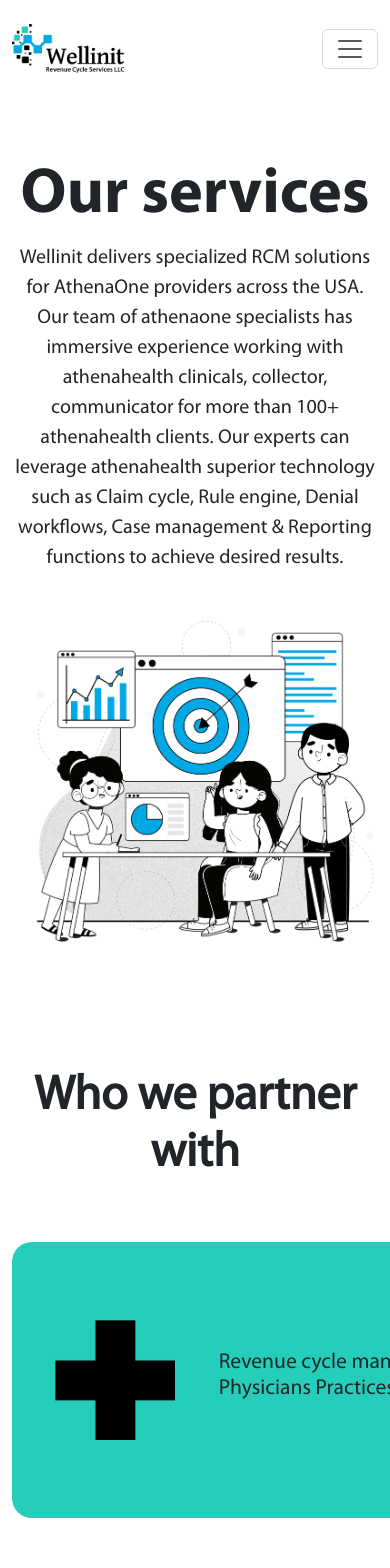
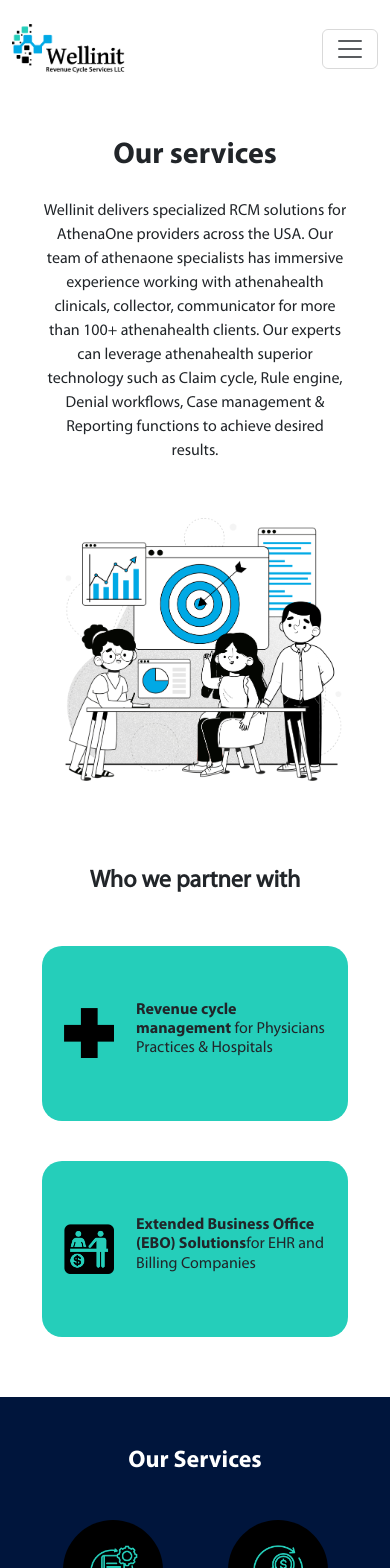
Before and after one commit to iyyappan-igt/wellinit, a React (Create React App) app: page /service in a window 390 px wide. Shown: the top 1568 px of the page. Built offline with nearby package versions, Linux system fonts and the light colour scheme; a web font is replaced by a local one.

Commit message:
'changes'

```diff
--- a/src/App.css
+++ b/src/App.css
@@ -27,14 +27,18 @@ a{
   font-size: 16px;
   font-weight: 600;
   margin: 0px;
+
 }
 .nav-links{
   gap: 80px;
 }
-.nav-links .nav-items:nth-child(6){
-  background-color: #00A9E5;
+.active{
+  background-color: #00A9E5 !important;
   padding: 12px 20px;
-  color: #ffff;
+}
+.active a{
+  color: white !important;
+
 }
 
 .navsec{
@@ -273,11 +277,14 @@ a{
 .entry-form{
   margin: 0px 215px;
 }
+.forms{
+  padding: 20px 0px;
+}
 .input-grp input , .select-grp select , .text-grp textarea , .input-grp input:focus , .select-grp select:focus-visible{
   padding: 20px 30px;
     border-radius: 43px;
+    margin-bottom: 6px;
     width: 100%;
-    margin: 25px 0px 5px 0px;
     border: 2px solid #25CEBA !important;
     box-shadow: none !important;
     outline: none !important;
@@ -778,33 +785,46 @@ object-fit: contain;
   height: 22px;
   object-fit: contain;
 }
+.service-intro{
+  margin: 0px 230px;
+}
 .service-name h2{
   font-size: 64px;
   font-family: 'Font-Bold' , sans-serif;
 }
 .service-name p{
   font-size: 20px;
+  margin: 25px 0px;
 }
 .service-img img{
   width: 540px;
+  margin-top: 30px;
 }
+
 .partner-box{
-  width: 550px;
+  width: 600px;
   background-color: #25CEBA;
   padding: 78px 0px;
   border-radius: 20px;
-  margin-top: 50px;
+  margin: 30px 0px
 }
 .pb-img{
-  width: 120px
+  width: 125px
 }
 .pb-name{
   width: 300px;
 }
+.pb-name h4{
+  font-size: 28px;
+}
 .sp-title h2{
   font-size: 48px;
   font-weight: 600;
+  margin-bottom: 50px;
 }
 .service-partner , .service-intro{
   padding: 60px 0px;
 }
+.bold-name{
+  font-family: "Font-Bold" , sans-serif;
+}
--- a/src/Components/Navbar.jsx
+++ b/src/Components/Navbar.jsx
@@ -1,9 +1,13 @@
 import React from "react";
 import { Nav } from "../Constants/Nav";
-import { Link } from "react-router-dom";
+import { Link, useLocation } from "react-router-dom";
 
 
 function Navbar() {
+
+     const {pathname} = useLocation()
+
+
   return (
     <section className="navsec">
         <div className="container">
@@ -29,7 +33,7 @@ function Navbar() {
                 {
                     Nav.titles.map((data , i)=>{
                         return(
-                            <div className="nav-items" key={i}>
+                            <div className={pathname == data?.link ? 'nav-items active' : 'nav-items'}  key={i}>
                               <Link to={data?.link}><h5>{data?.name}</h5></Link>
 
                             </div>
--- a/src/Constants/Service.contant.js/Service.js
+++ b/src/Constants/Service.contant.js/Service.js
@@ -17,11 +17,13 @@ export const servicepage = {
 
           {
             image : "assets/medical-icon.png",
-            name : "Revenue cycle management for Physicians Practices & Hospitals"
+            srt_name : "Revenue cycle management",
+            name : " for Physicians Practices & Hospitals"
           },
           {
               image : "assets/medical-icon_billing.png",
-              name : "Extended Business Office (EBO) Solutions for EHR and Billing Companies"
+              srt_name : "Extended Business Office (EBO) Solutions",
+              name : "for EHR and Billing Companies"
           }
 
          ]
--- a/src/Pages/About.jsx
+++ b/src/Pages/About.jsx
@@ -5,6 +5,8 @@ import Letstalk from "../Components/Letstalk";
 
 
 function About() {
+
+
   return (
 
     <section>
@@ -14,7 +16,7 @@ function About() {
           <div className="abt-frme">
             <img src="\assets\about-banner.png" className="img-fluid" />
           </div>
-          <div className="abtbanner-content position-absolute w-100 text-center">
+          <div className="abtbanner-content position-absolute w-100 text-center" data-aos="fade-down" data-aos-duration="1500">
 
             <h2>{Aboucontent?.Bannerframe[0]?.title}</h2>
             <p>{Aboucontent?.Bannerframe[0]?.sub_title}</p>
@@ -26,8 +28,8 @@ function About() {
     <div className="abt-who ">
           <div className="container-fluid p-0">
             <div className="row">
-              <div className="col-lg-6 col-12 p-0">
-                <div className="abtwho-cnt h-100 text-lg-start text-center">
+              <div className="col-lg-6 col-12 p-0"  data-aos="fade-right" data-aos-duration="1500">
+                <div className="abtwho-cnt h-100 text-lg-start text-center" >
                   <h2>{Aboucontent?.whowe[0]?.title}</h2>
                   <h5>{Aboucontent?.whowe[0]?.sub_title}</h5>
                   <p>{Aboucontent?.whowe[0]?.content}</p>
@@ -44,13 +46,13 @@ function About() {
         </div>
         <div className="abt-billing">
           <div className="container p-0">
-                 <div className="abt-mission text-center">
-                         <h4>{Aboucontent?.missions[0]?.title}</h4>
-                         <h2>{Aboucontent?.missions[0]?.sub_title}</h2>
-                         <p>{Aboucontent?.missions[0]?.content}</p>
+                 <div className="abt-mission text-center" >
+                         <h4 data-aos="zoom-in"  data-aos-duration="1500">{Aboucontent?.missions[0]?.title}</h4>
+                         <h2 data-aos="fade-left"  data-aos-duration="1500">{Aboucontent?.missions[0]?.sub_title}</h2>
+                         <p data-aos="fade-right"  data-aos-duration="1500">{Aboucontent?.missions[0]?.content}</p>
                  </div>
                  <div className="mission-img text-center">
-                  <img src={Aboucontent?.missions[0]?.image} className="img-fluid"/>
+                  <img src={Aboucontent?.missions[0]?.image} className="img-fluid" data-aos="fade-up"  data-aos-duration="1500"/>
                  </div>
           </div>
         </div>
--- a/src/Pages/Service.jsx
+++ b/src/Pages/Service.jsx
@@ -1,5 +1,7 @@
 import React from "react";
 import Ourservice from "../Components/Ourservice";
+import Securebanner from "../Components/Securebanner";
+import Letstalk from "../Components/Letstalk";
 import { servicepage } from "../Constants/Service.contant.js/Service";
 
 function Service() {
@@ -11,13 +13,14 @@ function Service() {
       <div className="service-intro">
         <div className="container">
           <div className="service-name text-center">
-            <h2>{servicepage.service_intro[0]?.title}</h2>
-            <p>{servicepage.service_intro[0]?.description}</p>
+            <h2  data-aos="fade-left"  data-aos-duration="1500"> {servicepage.service_intro[0]?.title}</h2>
+            <p data-aos="fade-right"  data-aos-duration="1500">{servicepage.service_intro[0]?.description}</p>
           </div>
-          <div className="service-img text-center mt-5">
+          <div className="service-img text-center">
             <img
               src={servicepage.service_intro[0]?.image}
               className="img-fluid"
+               data-aos="zoom-in"  data-aos-duration="1500"
             />
           </div>
         </div>
@@ -25,19 +28,19 @@ function Service() {
       <div className="service-partner">
         <div className="container">
           <div className="sp-title text-center">
-            <h2>{servicepage.partner[0]?.title}</h2>
+            <h2 data-aos="zoom-in" data-aos-duration="1500">{servicepage.partner[0]?.title}</h2>
           </div>
           <div className="sp-box">
             <div className="row">
               {servicepage.partner[0]?.partner_data?.map((data) => {
                 return (
-                  <div className="col-lg-6">
-                    <div className="partner-box d-flex align-items-center justify-content-evenly">
+                  <div className="col-lg-6  col-md-6 d-flex align-items-center justify-content-center"  >
+                    <div className="partner-box d-flex align-items-center justify-content-evenly" data-aos="fade-up"  data-aos-duration="1500">
                       <div className="pb-img">
                         <img src={data?.image} className="img-fluid" />
                       </div>
                       <div className="pb-name">
-                        <h4>{data?.name}</h4>
+                        <h4><span className="bold-name">{data?.srt_name}</span>{data?.name}</h4>
                       </div>
                     </div>
                   </div>
@@ -49,6 +52,11 @@ function Service() {
       </div>
 
       <Ourservice theme={themecode} colorcode={fontcode} />
+
+     <Securebanner/>
+     <Letstalk/>
+
+
     </section>
   );
 }
--- a/src/Responsive/Responsive.css
+++ b/src/Responsive/Responsive.css
@@ -227,6 +227,32 @@
       .value-point{
         width: 800px !important;
       }
+      .service-intro {
+        margin: 0px 100px;
+    }
+    .service-name h2{
+        font-size: 52px;
+    }
+    .sp-title h2{
+        font-size: 40px;
+    }
+    .service-img img {
+        width: 480px;
+    }
+    .pb-name h4 {
+        font-size: 25px;
+    }
+    .pb-name{
+       width: 260px;
+    }
+    .pb-img {
+        width: 100px;
+    }
+    .partner-box{
+        padding: 55px 0px;
+        margin: 20px 0px;
+    }
+
 }
 
 @media (width <  992px) {
@@ -234,6 +260,9 @@
     .banner-content p {
         font-size: 18px;
         margin: 20px 0px;
+    }
+    .forms{
+        padding: 15px;
     }
 
     .banner-place1 {
@@ -411,6 +440,37 @@
     .common-issue , .modular-service , .report-service {
         padding: 60px 0px;
     }
+    .service-intro{
+        margin: 0px 50px;
+    }
+    .service-img img {
+        width: 400px;
+    }
+    .service-name p {
+        font-size: 18px;
+    }
+    .service-name h2 {
+        font-size: 45px;
+    }
+    .service-partner, .service-intro {
+        padding: 50px 0px;
+    }
+    .pb-img {
+        width: 65px;
+    }
+    .pb-name h4 {
+        font-size: 19px;
+    }
+    .pb-name{
+        width: 230px;
+    }
+    .partner-box{
+        width: 100%;
+    }
+    .sp-title h2 {
+        font-size: 35px;
+        margin-bottom: 35px;
+    }
 
 
 }
@@ -425,6 +485,9 @@
     }
     .athena-frame .container h4, .ci-title h2 {
         font-size: 24px;
+    }
+    .forms{
+        padding: 10px 0px;
     }
     .athena-frame .container h2 {
         font-size: 60px;
@@ -461,6 +524,19 @@
     }
     .fff {
         width: 100%;
+    }
+    .service-img img {
+        width: 350px;
+    }
+    .service-name h2{
+        font-size: 35px;
+    }
+    .sp-title h2 {
+        font-size: 30px;
+        margin-bottom: 30px;
+    }
+    .partner-box {
+        width: 400px;
     }
 }
 
@@ -683,7 +759,6 @@
        width: 100%;
        padding: 14px 30px;
        font-size: 12px;
-       margin: 10px 0px;
        border-radius: 28px;
       }
       .input-grp input::placeholder , .select-grp select , .text-grp textarea::placeholder{
@@ -884,6 +959,41 @@
 .report-img img, .mo-img img {
     width: 300px;
 }
+.service-partner, .service-intro {
+    padding: 40px 30px;
+    margin: 0px;
+}
+.service-intro h2{
+    font-size: 30px;
+}
+.service-intro p{
+    font-size: 16px;
+}
+.service-img img {
+    width: 300px;
+    margin-top: 30px;
+}
+.sp-title h2 {
+    font-size: 24px;
+    margin-bottom: 30px;
+}
+.partner-box{
+    width: 100%;
+}
+.pb-img {
+    width: 50px;
+}
+.pb-name h4{
+    font-size: 16px;
+}
+.pb-name{
+    width: 190px;
+}
+.text-danger{
+    font-size: 13px;
+    padding: 0px 10px;
+}
+
 }
 
 @media (width < 425px) {
--- a/src/Routes/MainRoutes.jsx
+++ b/src/Routes/MainRoutes.jsx
@@ -1,15 +1,24 @@
-import React from 'react'
+import React, { useEffect } from 'react'
 
-import { BrowserRouter, Route, Router, Routes } from 'react-router-dom'
+import { BrowserRouter, Route, Router, Routes, useLocation } from 'react-router-dom'
 import About from '../Pages/About'
 import Home from '../Pages/Home'
 import CommonRoutes from './CommonRoutes'
 import Athenapage from '../Pages/Athenapage'
 import Service from '../Pages/Service'
 
+export const ScrollTop = ()=>{
+    const {pathname} = useLocation()
+
+    useEffect(() => {
+        window.scrollTo(0, 0)
+      }, [pathname])
+}
+
 function MainRoutes() {
     return (
          <BrowserRouter>
+         <ScrollTop/>
          <Routes>
             <Route element={<CommonRoutes/>}>
                 <Route path='/' element={<Home/>}/>
```
Also changed, not shown: src/Components/Letstalk.jsx (+19 -12 lines), src/Pages/Athenapage.jsx (+20 -17 lines).
